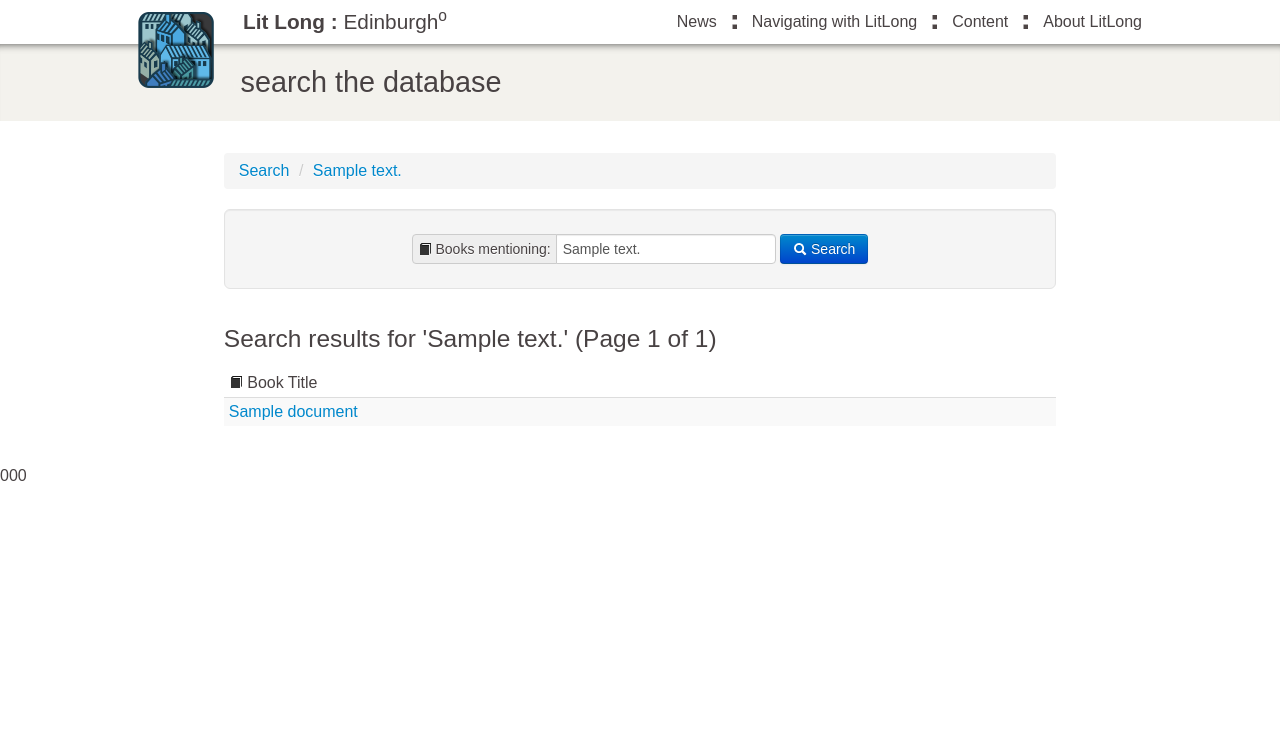
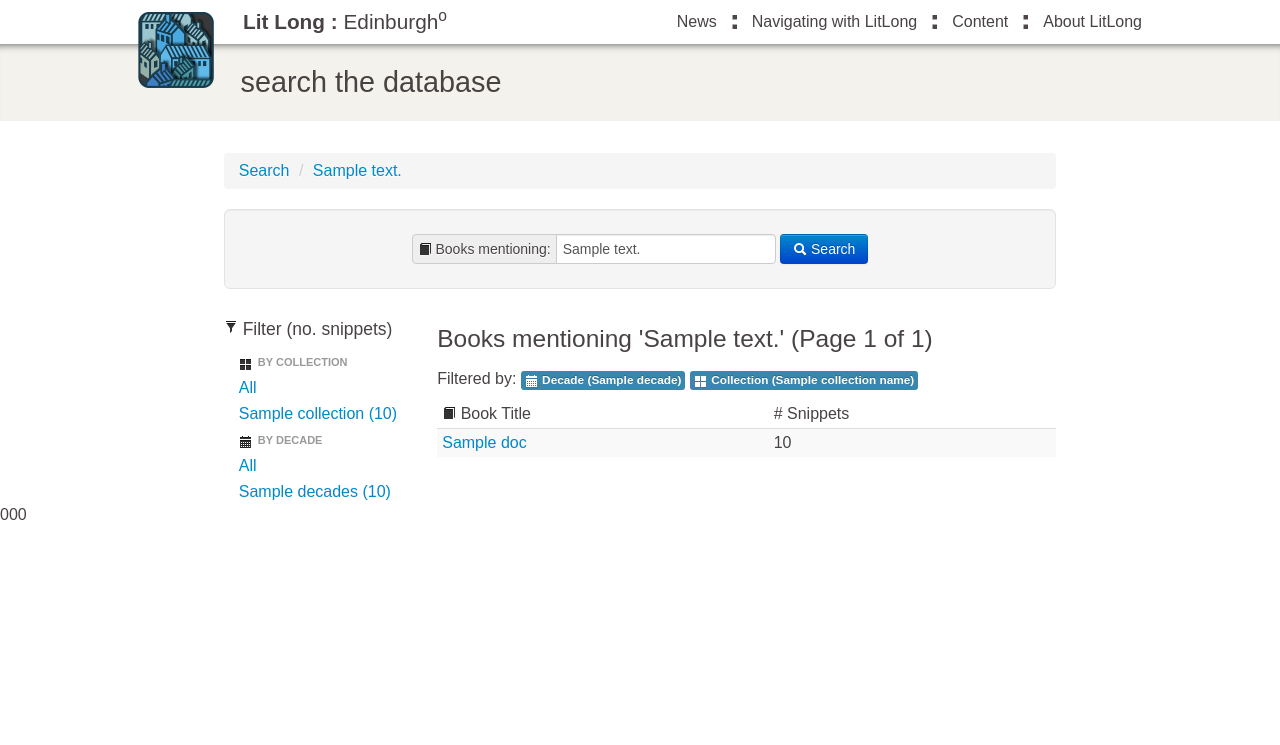
Before and after one commit to LitPalimpsest/parser-api-search, a Django app: template site/api/templates/search_results.html in a window 1280 px wide. Shown: the top 745 px of the page. Run offline with Django 3.2, Linux system fonts and the light colour scheme; tables that the repository leaves empty hold one stand-in row (values such as "Sample post"); the template is opened without the code that fills it: values that come from a table or form of the project are taken from there, most other values are stand-ins (such as "Sample title", 1, 10 or a date in 2020); parts of the project's set-up code (start-up, migrations or seed data) failed here and were passed over; some libraries are stand-ins or nearby versions.

Commit message:
Add filtering by Collection and Decade to Search

```diff
--- a/site/api/templates/base.html
+++ b/site/api/templates/base.html
@@ -9,7 +9,6 @@
     <link href="http://fonts.googleapis.com/css?family=Source+Sans+Pro" rel="stylesheet" type="text/css">
     <link rel="stylesheet" href="{% static 'css/bootstrap.min.css' %}" type="text/css" media="screen" />
     <link rel="stylesheet" href="{% static 'css/bootstrap-responsive.min.css' %}" type="text/css" media="screen" />
-{#     <link rel="stylesheet" href="{% static 'css/overall_normalize.css' %}" type="text/css" media="screen" > #}
     <link rel="stylesheet" href="{% static 'css/overall.css' %}" type="text/css" media="screen" >
     {% block page_specific_css_imports %}{% endblock %}
     <style>
@@ -85,7 +84,6 @@
                                 </div>
                             </div>
                             {% endif %}
-{#                             {% block search_nav %}{% endblock %} #}
                             {% block search_form %}{% endblock %}
                             {% block content %}{% endblock %}
                             <footer class="row-fluid">
--- a/site/api/templates/search_results.html
+++ b/site/api/templates/search_results.html
@@ -11,38 +11,73 @@
 {% block search_nav %}{% include "search-nav.html" with search_type="text" %}{% endblock %}
 {% block search_form %}{% include "search-form.html" with search_type="text" %}{% endblock %}
 
+{% load humanize %}
 {% block content %}
+            {% if docs %}
             <div class="row-fluid">
-                <div class="span12">
-                    {% if results %}
+                <div class="span3">
+                    <h4><i class="icon-filter"></i> Filter (no. snippets)</h4>
+                    <ul class="nav nav-list">
+                        <li class="nav-header"><i class="icon-th-large"></i> by Collection</li>
+                        <li{% if collection = None %} class="active"{% endif %}>
+                            <a href="/search/?{% if text %}text={{ text }}{% endif %}{% if decade %}&amp;decade={{ decade }}{% endif %}">All</a>
+                        </li>
+                        {% for row in colls %}
+                        <li{% if collection = row.id %} class="active"{% endif %}>
+                        <a href="/search/?{% if text %}text={{text}}{% endif %}{% if decade %}&amp;decade={{ decade }}{% endif %}&amp;collection={{ row.id }}">{{ row.collection }} ({{ row.hits|intcomma }})</a>
+                        </li>
+                        {% endfor %}
+                    </ul>
+                    <ul class="nav nav-list">
+                        <li class="nav-header"><i class="icon-calendar"></i> by Decade</li>
+                        <li{% if decade = None %} class="active"{% endif %}>
+                            <a href="/search/?{% if text %}text={{text}}{% endif %}{% if collection %}&amp;collection/{{ collection }}{% endif %}">All</a>
+                        </li>
+                        {% for row in decs %}
+                        <li{% if decade = row.decade %} class="active"{% endif %}>
+                            <a href="/search/?{% if text %}text={{text}}{% endif %}{% if collection %}&amp;collection={{ collection }}{% endif %}&amp;decade={{ row.decade }}">{{ row.decade }}{% if row.decade != "NA" %}s{% endif %} ({{ row.hits|intcomma }})</a>
+                        </li>
+                        {% endfor %}
+                    </ul>
+                </div>
+                <div class="span9">
                     <div id="results">
-                        <h3>Search results for '{{ text }}' (Page {{ results.number }} of {{ results.paginator.num_pages }})</h3>
+                        <h3>Books mentioning '{{ text }}' (Page {{ docs.number }} of {{ docs.paginator.num_pages }})</h3>
+                        {% if decade or collection %}<p>Filtered by: {% if decade %}<span class="label label-info"><i class="icon-calendar icon-white"></i> Decade ({{ decade }})</span>{% endif %} {% if collection %}<span class="label label-info"><i class="icon-th-large icon-white"></i> Collection ({{ collection_name }})</span>{% endif %}</p>{% endif %}
                         <table class="table table-striped table-hover table-condensed">
-                            <thead><tr><th><i class="icon-book"></i> Book Title</th></tr></thead>
-                        {% for result in results %}
-                        <tr><td><a href="/document/search/{{ result.id }}-{{ result.document|urlencode }}">{{ result.document }}</a></td></tr>
+                            <thead>
+                                <tr>
+                                    <th><i class="icon-book"></i> Book Title</th>
+                                    <th>#&nbsp;Snippets</th>
+                                </tr>
+                            </thead>
+                        {% for doc in docs %}
+                            <tr>
+                                <td><a href="/search/document/{{ doc.id }}-{{ doc.title|urlencode }}?text={{text}}">{{ doc.title }}</a></td>
+                                <td>{{doc.hits|intcomma}}</td>
+                            </tr>
                         {% endfor %}
                         </table>
                     </div>
                     <div>
                         <ul class="pager">
-                            {% if results.has_previous %}
+                            {% if docs.has_previous %}
                             <li class="previous">
-                                <a href="?text={{ text|urlencode }}&amp;page={{ results.previous_page_number }}">&larr; Previous</a>
+                            <a href="?text={{ text|urlencode }}{% if collection %}&amp;collection={{ collection }}{% endif %}{% if decade %}&amp;decade={{ decade }}{% endif %}&amp;page={{ docs.previous_page_number }}">&larr; Previous</a>
                             {% else %}
                             <li class="previous disabled">
                             {% endif %}
                             </li>
-                            {% if results.has_next %}
+                            {% if docs.has_next %}
                             <li class="next">
-                                <a href="?text={{ text|urlencode }}&amp;page={{ results.next_page_number }}">Next &rarr;</a>
+                            <a href="?text={{ text|urlencode }}{% if collection %}&amp;collection={{ collection }}{% endif %}{% if decade %}&amp;decade={{ decade }}{% endif %}&amp;page={{ docs.next_page_number }}">Next &rarr;</a>
                             {% else %}
                             <li class="next disabled">
                             {% endif %}
                             </li>
                         </ul>
                     </div>
-                    {% endif %}
                 </div>
             </div>
+            {% endif %}
 {% endblock %}
--- a/site/litlong/settings.py
+++ b/site/litlong/settings.py
@@ -42,6 +42,7 @@
     'django.contrib.messages',
     'django.contrib.staticfiles',
     'django.contrib.gis',
+    'django.contrib.humanize',
     'api',
     'rest_framework',
 )
```
Also changed, not shown: site/api/views.py (+86 -19 lines).
